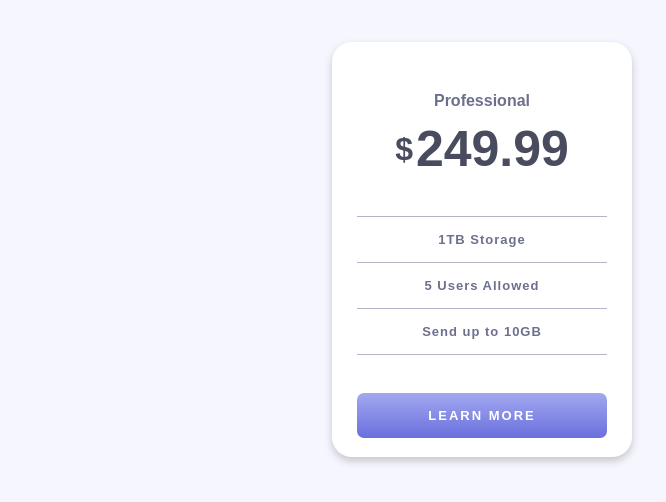
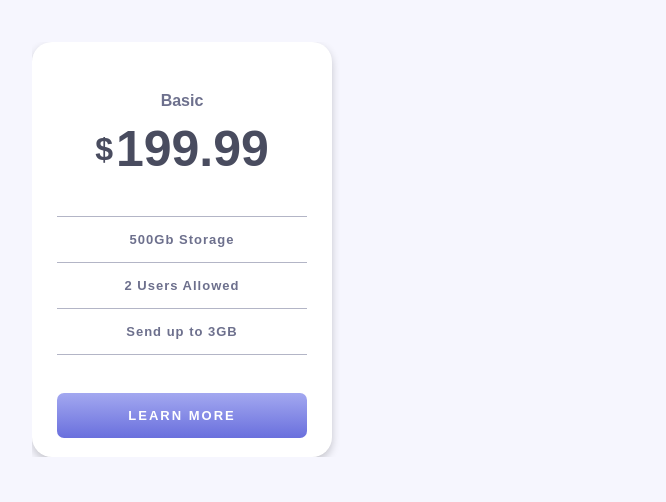
Before and after one commit to Anastasiiiii/pricing-component-with-toggle, a React (Create React App) app in the folder my-app/: page / in a window 1280 px wide. Shown: the part 158-660 px from the top of the page, without its empty margins (158-824 px from the left). Built offline with nearby package versions, Linux system fonts and the light colour scheme.

Commit message:
add cards and swiper element

```diff
--- a/my-app/package.json
+++ b/my-app/package.json
@@ -9,6 +9,7 @@
     "react": "^18.3.1",
     "react-dom": "^18.3.1",
     "react-scripts": "5.0.1",
+    "swiper": "^11.1.14",
     "web-vitals": "^2.1.4"
   },
   "scripts": {
--- a/my-app/src/components/CardsContainer.jsx
+++ b/my-app/src/components/CardsContainer.jsx
@@ -1,15 +1,67 @@
 import React from "react";
 import Card from "./Card";
+import { Swiper, SwiperSlide } from 'swiper/react'; // Import Swiper and SwiperSlide
+import { EffectCoverflow, Pagination, Navigation } from 'swiper/modules'; // Import modules from swiper/modules
+import "../styles/CardsContainer.css";
+import 'swiper/css';
+import 'swiper/css/effect-coverflow';
+import 'swiper/css/pagination';
+import 'swiper/css/navigation';
 
 const CardsContainer = () => {
-    return(
-        <div>
-            <Card
-            name = "Professional"
-            cost = "249.99"
-            texts = {["1TB Storage", "5 Users Allowed", "Send up to 10GB"]} />
+
+    const cardData = [
+        {
+            name: "Basic",
+            cost: 199.99,
+            texts: ["500Gb Storage", "2 Users Allowed", "Send up to 3GB"]
+        },
+        {
+            name: "Professional",
+            cost: 249.99,
+            texts: ["1TB Storage", "5 Users Allowed", "Send up to 10GB"]
+        },
+        {
+            name: "Master",
+            cost: 399.99,
+            texts: ["2TB Storage", "10 Users Allowed", "Send up to 20GB"]
+        }
+    ];
+
+    return (
+        <div className="all-cards-container">
+            <Swiper
+                effect={'coverflow'}
+                grabCursor={true}
+                centeredSlides={true}
+                loop={true}
+                slidesPerView={'auto'}
+                coverflowEffect={{
+                    rotate: 0,
+                    stretch: 0,
+                    depth: 100,
+                    modifier: 2.5,
+                }}
+                pagination={{ el: '.swiper-pagination', clickable: true }}
+                navigation={{
+                    nextEl: '.swiper-button-next',
+                    prevEl: '.swiper-button-prev',
+                    clickable: true,
+                }}
+                modules={[EffectCoverflow, Pagination, Navigation]}
+                className="swiper_container"
+            >
+                {cardData.map((data, index) => (
+                    <SwiperSlide key={index}>
+                        <Card
+                            name={data.name}
+                            cost={data.cost}
+                            texts={data.texts} />
+                    </SwiperSlide>
+                ))}
+            </Swiper>
         </div>
-    )
+    );
 }
 
 export default CardsContainer;
--- /dev/null
+++ b/my-app/src/styles/CardsContainer.css
@@ -0,0 +1,5 @@
+.all-cards-container {
+    display: flex;
+    align-items: center;
+    gap: 10px;
+}
```
Also changed, not shown: 1 other file (tests, documents, lock files or other folders).
